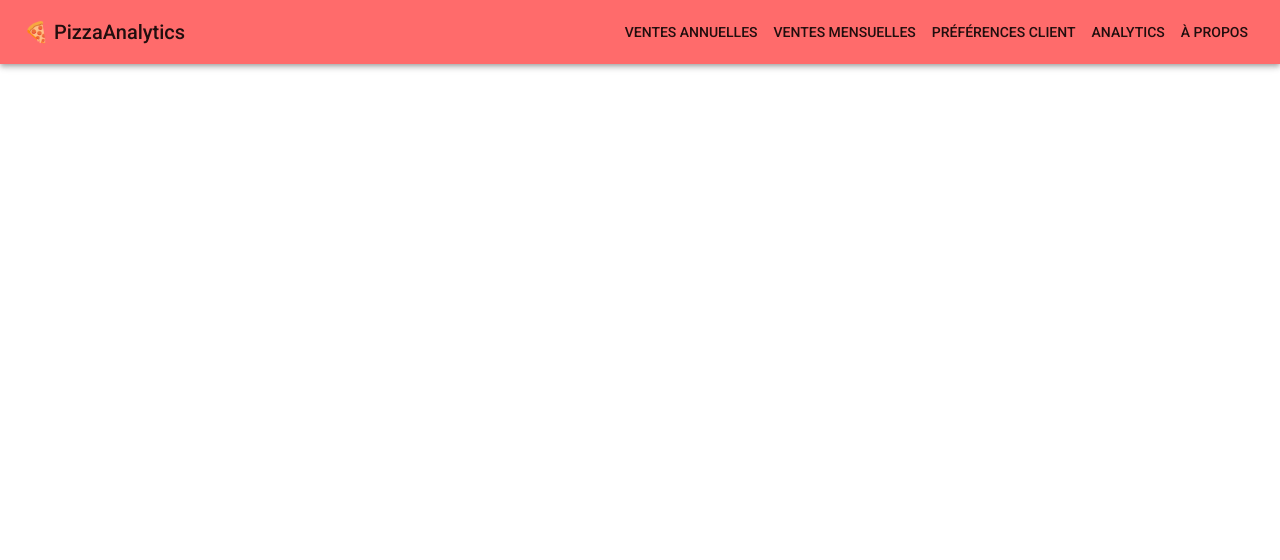
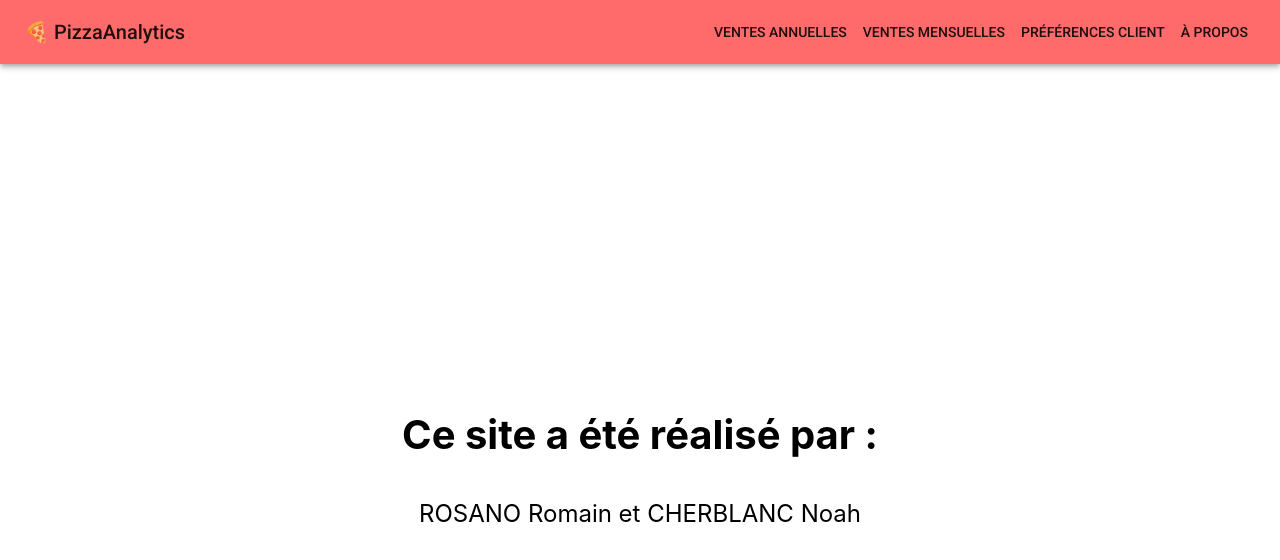
Before and after one commit to Kallems23/visu-de-donnee, a React (Create React App) app: page /about in a window 1280 px wide. Shown: the top 560 px of the page. Built offline with nearby package versions, Linux system fonts and the light colour scheme.

Commit message:
Redirection + about page

```diff
--- /dev/null
+++ b/src/About/About.css
@@ -0,0 +1,18 @@
+.about-container {
+    display: flex;
+    flex-direction: column;
+    align-items: center;
+    justify-content: center;
+    height: 100vh;
+    text-align: center;
+  }
+
+    .about-container h1 {
+        font-size: 2.5rem;
+        margin-bottom: 1rem;
+    }
+
+    .about-container p {
+        font-size: 1.5rem;
+        margin-bottom: 1rem;
+    }
--- /dev/null
+++ b/src/About/About.js
@@ -0,0 +1,12 @@
+import './About.css';
+
+function About() {
+  return (
+    <div className="about-container">
+      <h1>Ce site a été réalisé par :</h1>
+      <p>ROSANO Romain et CHERBLANC Noah</p>
+    </div>
+  );
+}
+
+export default About;
--- a/src/App.js
+++ b/src/App.js
@@ -4,10 +4,10 @@ import HomePage from "./HomePage/HomePage";
 import VenteparMois from "./VenteParMois/VenteparMois";
 import VenteparAn from "./VenteParAn/VenteparAn";
 import PreferenceClient from "./PreferenceClient/PreferenceClient";
+import About from "./About/About";
 import { ThemeProvider } from "@mui/material/styles";
 import theme from "./theme";
 import { Link, BrowserRouter, Routes, Route } from "react-router-dom";
-
 import { AppBar, Button, Toolbar, Typography } from "@mui/material";
 
 function App() {
@@ -16,8 +16,11 @@ function App() {
       <ThemeProvider theme={theme}>
         <AppBar position="static">
           <Toolbar>
-            <Typography variant="h6" component="div" sx={{ flexGrow: 1 }}>
-              🍕 PizzaAnalytics
+          <Typography variant="h6" component="div" sx={{flexGrow: 1, cursor: 'pointer', }}
+            >
+              <Link to="/" style={{ textDecoration: 'none', color: 'inherit' }}>
+                🍕 PizzaAnalytics
+              </Link>
             </Typography>
             <Button color="inherit" component={Link} to="/vente-par-an">
               Ventes annuelles
@@ -28,8 +31,9 @@ function App() {
             <Button color="inherit" component={Link} to="/preferences-client">
               Préférences client
             </Button>
-            <Button color="inherit">Analytics</Button>
-            <Button color="inherit">À propos</Button>
+            <Button color="inherit" component={Link} to="/about">
+              À propos
+            </Button>
           </Toolbar>
         </AppBar>
 
@@ -38,6 +42,7 @@ function App() {
           <Route path="/vente-par-an" element={<VenteparAn />} />
           <Route path="/vente-par-mois" element={<VenteparMois />} />
           <Route path="/preferences-client" element={<PreferenceClient />} />
+          <Route path="/about" element={<About />} />
         </Routes>
       </ThemeProvider>
     </BrowserRouter>
--- a/src/HomePage/HomePage.js
+++ b/src/HomePage/HomePage.js
@@ -13,6 +13,9 @@ import {
   TrendingUp as TrendingUpIcon,
   People as PeopleIcon
 } from '@mui/icons-material';
+import { Routes, Route } from 'react-router-dom';
+import { Link } from 'react-router-dom';
+import VenteparAn from '../VenteParAn/VenteparAn';
 
 function HomePage() {
   const theme = useTheme();
@@ -57,7 +60,9 @@ function HomePage() {
               },
             }}
           >
-            Voir les statistiques
+            <Link to="/vente-par-an" style={{ textDecoration: 'none', color: 'inherit' }}>
+              Voir les statistiques
+            </Link>
           </Button>
         </Container>
       </Box>
@@ -137,6 +142,10 @@ function HomePage() {
             </Card>
           </Grid>
         </Grid>
+
+        <Routes>
+          <Route path="/vente-par-an" element={<VenteparAn />} />
+        </Routes>
       </Container>
     </Box>
   );
```
